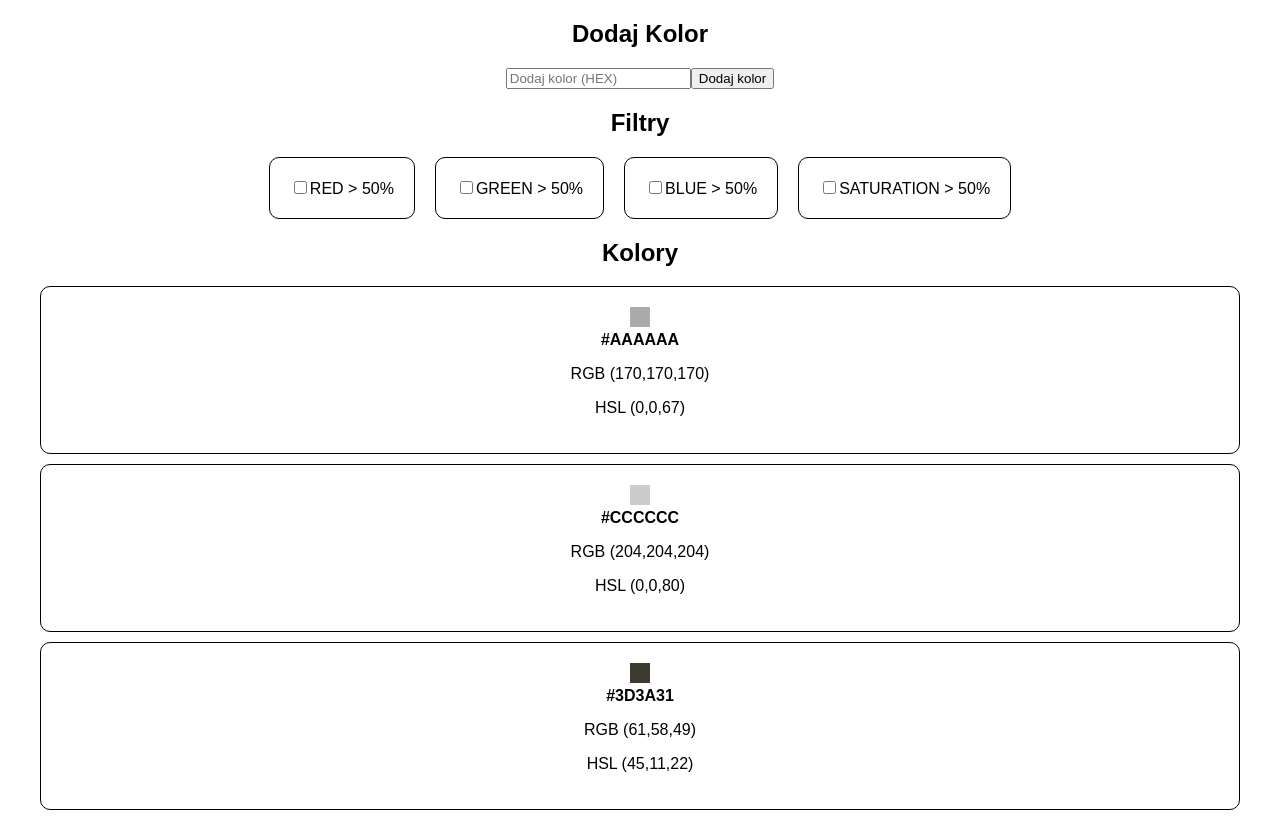
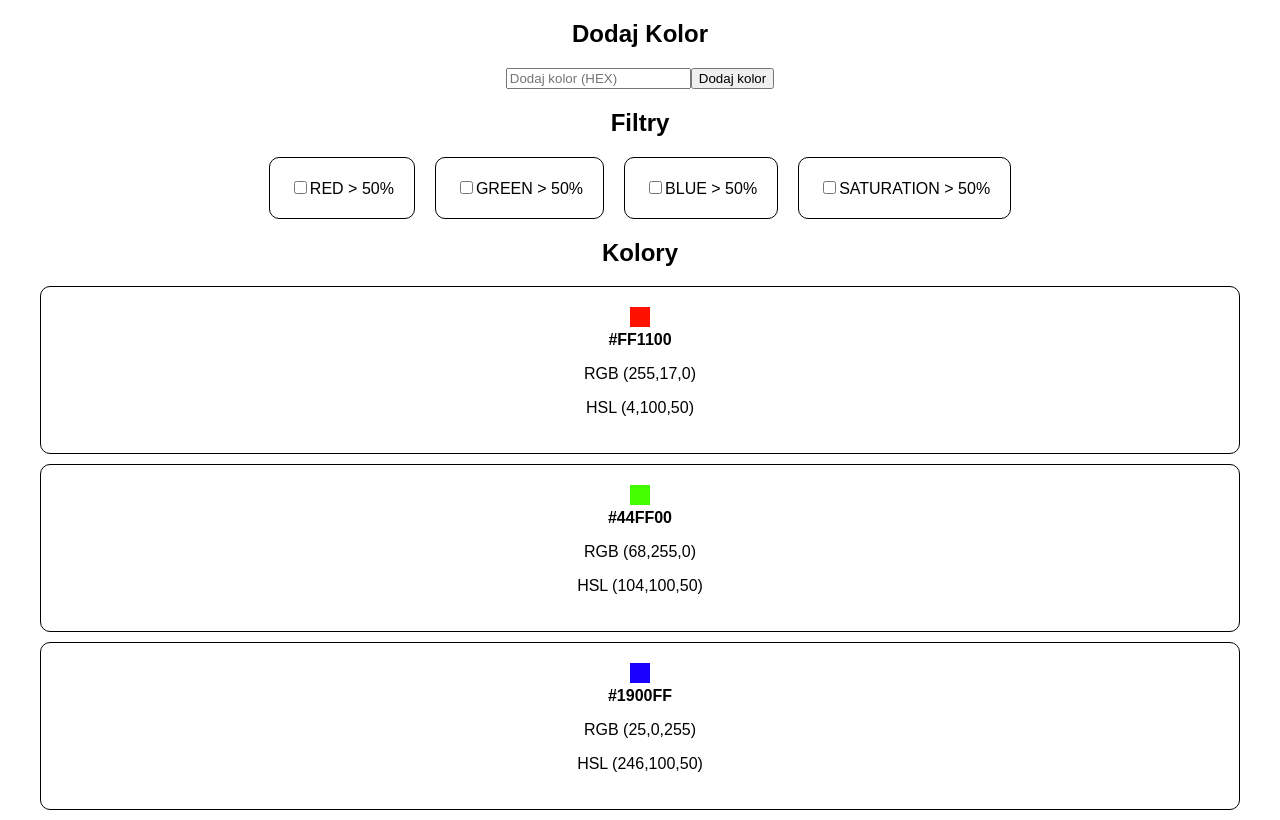
Before and after one commit to konrad-milewski/JobTestTask, a React (Create React App) app: page / in a window 1280 px wide. Built offline with nearby package versions, Linux system fonts and the light colour scheme.

Commit message:
change predefined colors to match task txt

```diff
--- a/src/App.tsx
+++ b/src/App.tsx
@@ -11,9 +11,9 @@ const App = () => {
 
   const [dbColors, setDbColors] = useState<Array<string>>([]);
   const [preDefinedColors] = useState<Array<string>>([
-    "#AAAAAA",
-    "#CCCCCC",
-    "#3D3A31",
+    "#FF1100",
+    "#44FF00",
+    "#1900FF",
   ]);
 
   const sortColors = (dbColors) => {
```
